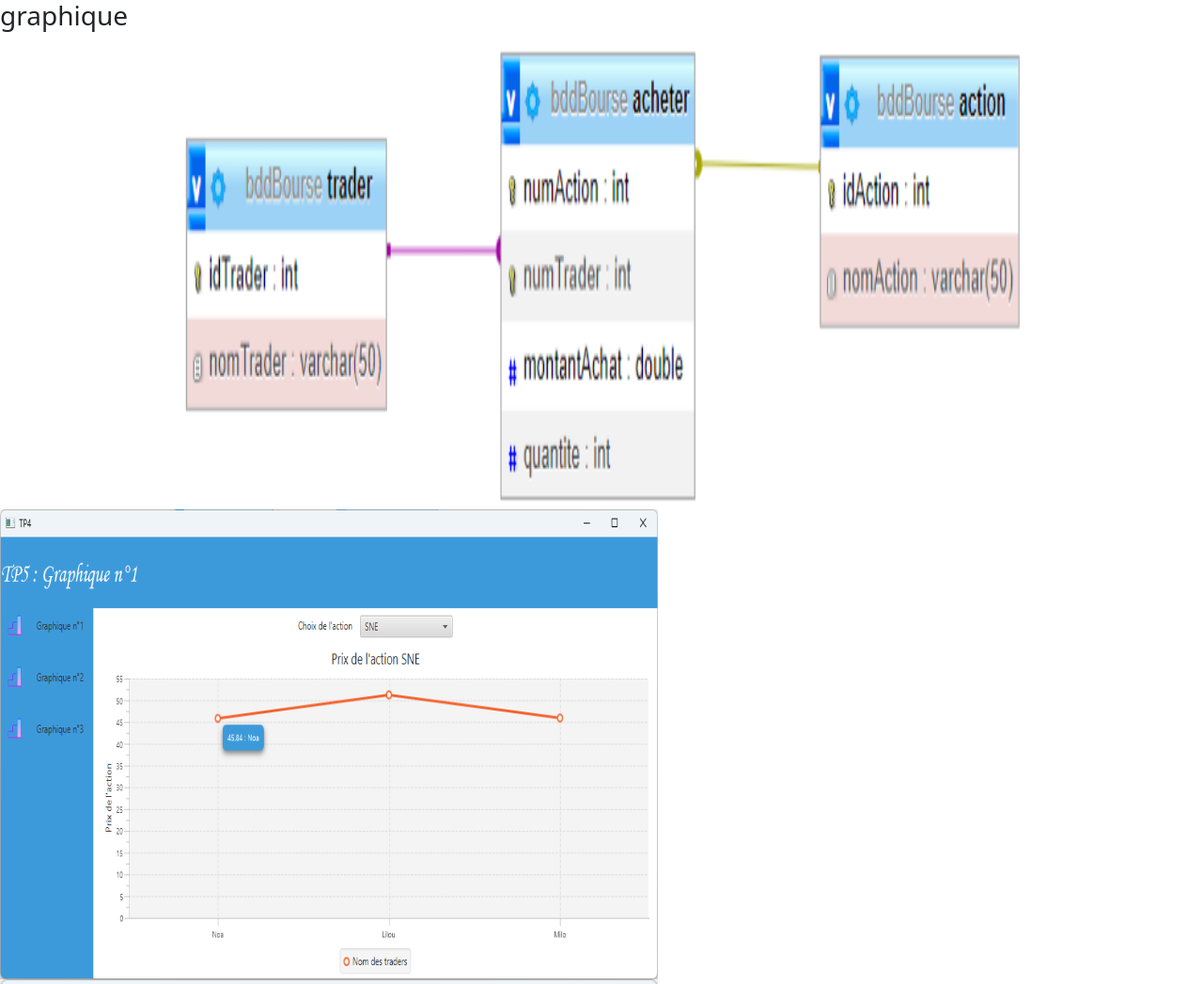
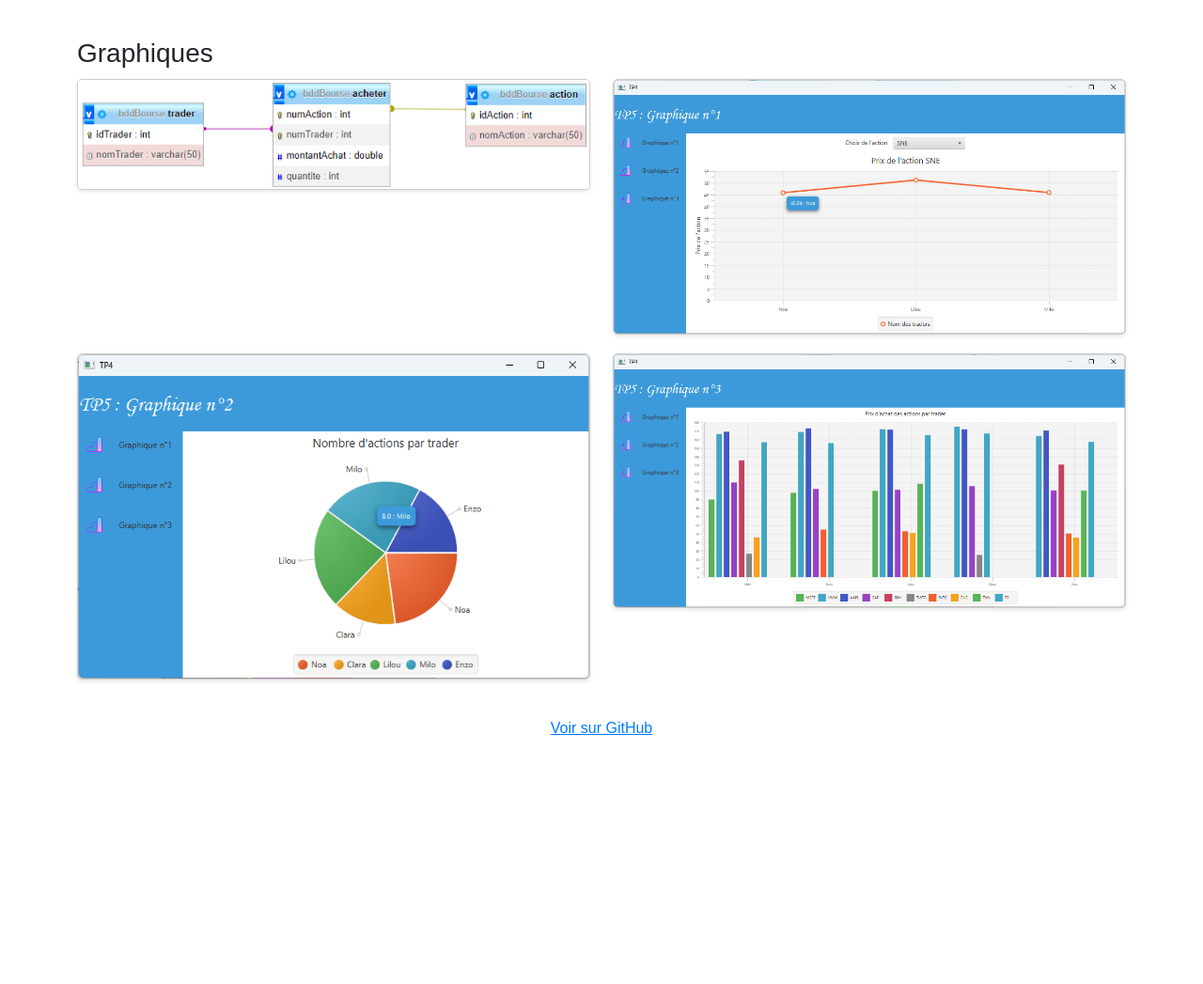
Before and after one commit to edenboh/portefolio2, a plain HTML site: page html/graphique.html in a window 1280 px wide. Shown: the top 1047 px of the page at 94% size. After the commit the page ends 807 px from the top, so only its background shows below. Drawn offline with nearby package versions, Linux system fonts and the light colour scheme.

Commit message:
graph photo

```diff
--- a/html/graphique.html
+++ b/html/graphique.html
@@ -2,19 +2,54 @@
 <html lang="en">
 <head>
     <meta charset="UTF-8">
-    <title>Graphique</title>
+    <meta name="viewport" content="width=device-width, initial-scale=1.0">
+    <title>Graphiques</title>
     <link href="https://cdn.jsdelivr.net/npm/bootstrap@5.3.2/dist/css/bootstrap.min.css" rel="stylesheet" integrity="sha384-T3c6CoIi6uLrA9TneNEoa7RxnatzjcDSCmG1MXxSR1GAsXEV/Dwwykc2MPK8M2HN" crossorigin="anonymous">
-    <script src="https://cdn.jsdelivr.net/npm/bootstrap@5.3.2/dist/js/bootstrap.bundle.min.js" integrity="sha384-C6RzsynM9kWDrMNeT87bh95OGNyZPhcTNXj1NW7RuBCsyN/o0jlpcV8Qyq46cDfL" crossorigin="anonymous"></script>
-    <link rel="stylesheet" type="text/css" href="../screen.css">
-
+    <style>
+        body {
+            padding: 20px;
+            font-family: Arial, sans-serif;
+        }
+        h3 {
+            margin-top: 20px;
+            margin-bottom: 10px;
+        }
+        .graph {
+            width: 100%;
+            margin-bottom: 20px;
+            border: 1px solid #ccc;
+            border-radius: 5px;
+            box-shadow: 0 2px 4px rgba(0,0,0,0.1);
+        }
+        .github-link {
+            display: block;
+            margin-top: 20px;
+            text-align: center;
+            font-size: 16px;
+            color: #007bff;
+        }
+    </style>
 </head>
 <body>
-<h3>graphique</h3>
-<img src="../screen/bddGraph.png" class="img-fluid graph ">
-<img src="../screen/eco1Graph.png" class="img-fluid cabinet">
-<img src="../screen/exo2graph.png" class="img-fluid cabinet">
-<img src="../screen/exo3graph.png" class="img-fluid cabinet">
-<a style="margin-left: 60px" href="https://github.com/edenboh/Graphique-bourse">Voir sur GitHub</a>
-
+<div class="container">
+    <h3>Graphiques</h3>
+    <div class="row">
+        <div class="col-md-6">
+            <img src="../screen/bddGraph.png" class="img-fluid graph" alt="Graphique de la base de données">
+        </div>
+        <div class="col-md-6">
+            <img src="../screen/eco1Graph.png" class="img-fluid graph" alt="Graphique économique 1">
+        </div>
+    </div>
+    <div class="row">
+        <div class="col-md-6">
+            <img src="../screen/exo2graph.png" class="img-fluid graph" alt="Graphique d'exercice 2">
+        </div>
+        <div class="col-md-6">
+            <img src="../screen/exo3graph.png" class="img-fluid graph" alt="Graphique d'exercice 3">
+        </div>
+    </div>
+    <a href="https://github.com/edenboh/Graphique-bourse" class="github-link">Voir sur GitHub</a>
+</div>
 </body>
 </html>
```
Also changed, not shown: html/index.html (+9 -0 lines), image/graph.png (added).
